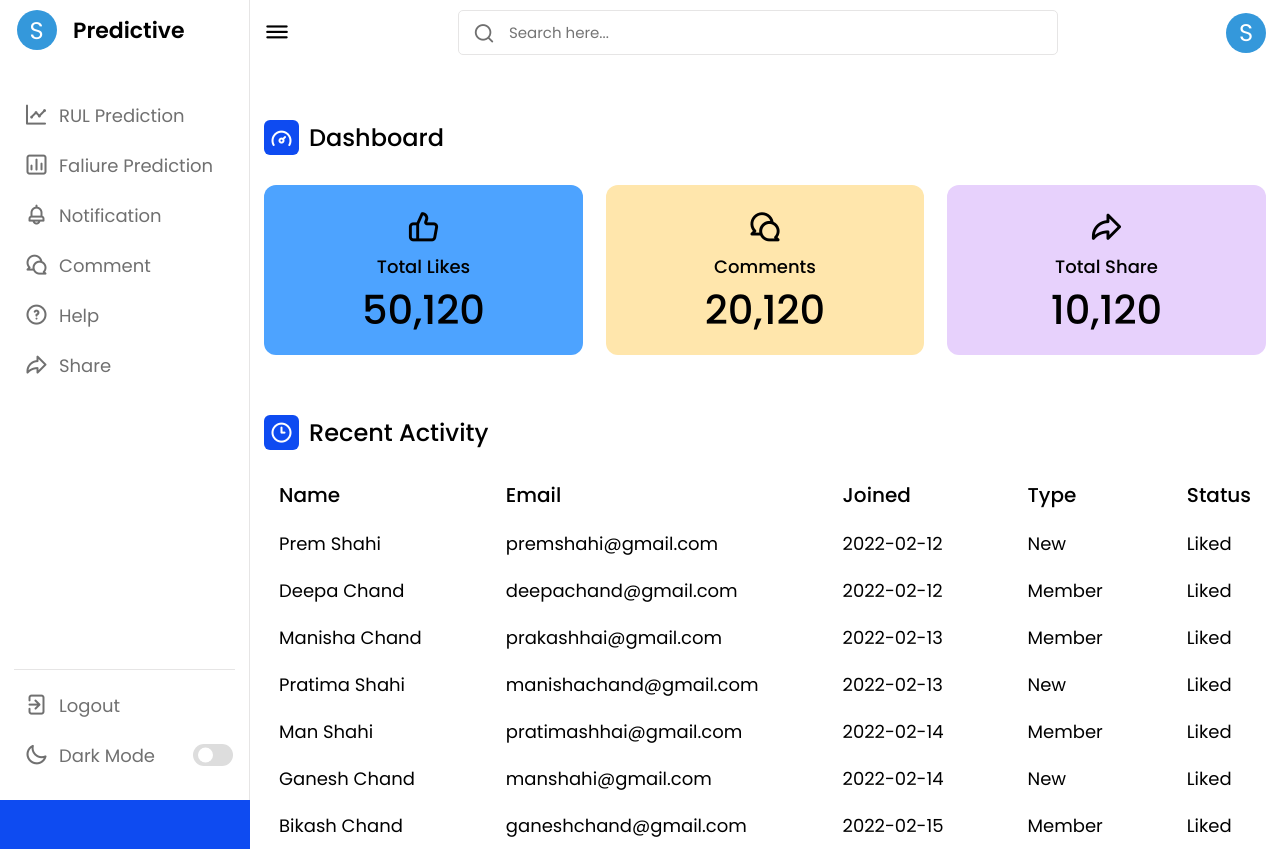
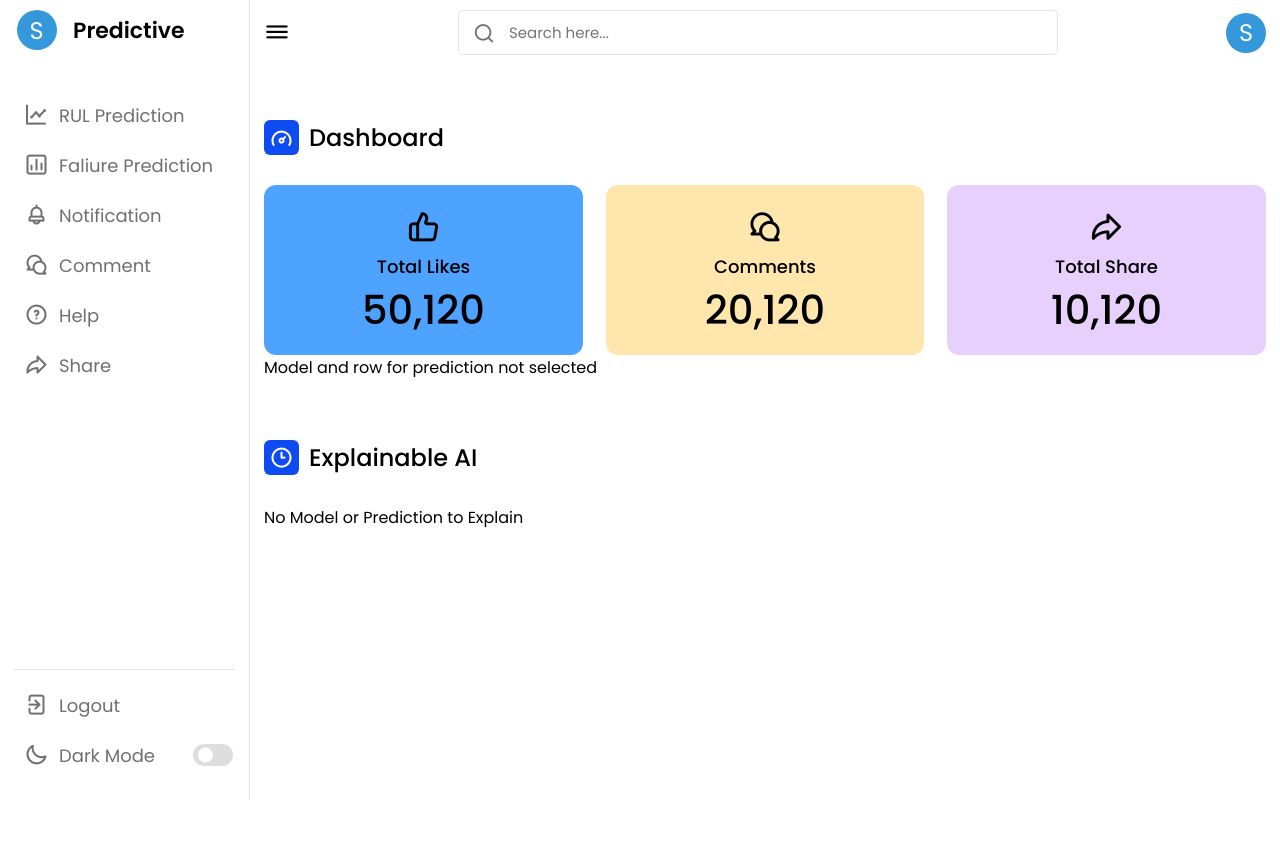
Before and after one commit to ShreyashChacharkar/Fault-diagnosis, a Flask app: page /#help in a window 1280 px wide. After the commit the page ends 800 px from the top, so only its background shows below. Run offline with Flask 3, Linux system fonts and the light colour scheme; parts of the project's set-up code (start-up, migrations or seed data) failed here and were passed over; some libraries are stand-ins or nearby versions.

Commit message:
version 1|web-dashboard

```diff
--- a/web-dashboard/app.py
+++ b/web-dashboard/app.py
@@ -1,27 +1,65 @@
-from flask import Flask, render_template, request
-from utlis import GrpahBuilder
+from flask import Flask, render_template, request, jsonify,url_for
+from utlis import GrpahBuilder, modelselect
 import pandas as pd
 import numpy as np
 import plotly.express as px
+#import important liberies
+
+from sklearn.preprocessing import StandardScaler, LabelEncoder
+from sklearn.metrics import confusion_matrix, accuracy_score
+from sklearn.model_selection import cross_val_score, KFold, train_test_split
+
+# # Import the required libraries
+from sklearn.linear_model import LogisticRegression
+from sklearn.svm import SVC
+from sklearn.tree import DecisionTreeClassifier
+from sklearn.ensemble import RandomForestClassifier
+from sklearn.naive_bayes import GaussianNB
+from sklearn.neighbors import KNeighborsClassifier
+import xgboost as xgb
+import ast
+
 
 app = Flask(__name__)
 
 
-
+df = pd.read_csv("dataset\dashboard.csv")
 gb = GrpahBuilder()
 
 @app.route('/')
 @app.route('/rulprediction')
-def home():
-    fig = gb.graph()
-    return render_template('index.html', result = fig.to_html())
+def rulprediction():
+    return render_template('index.html',data="data", dataframe=df)
+
+@app.route('/predict', methods=['GET', 'POST'])
+def make_prediction():
+    smodel = str(request.form["model"])
+    input_data = request.form.getlist("input_data")
+    if smodel=="None":
+        prediction=False
+    elif len(input_data[0])==0:
+        prediction=False
+    else:
+        model = modelselect(smodel)
+        sc = modelselect('Standard scalar')
+        ls = ast.literal_eval(input_data[0])
+        sc_data = sc.transform([ls[1:]])
+        prediction = model.predict(sc_data)[0]
+    return render_template('index.html',data="data", dataframe=df, result=prediction)
+
+@app.route('/radio', methods=['POST'])
+def radio_form():
+    selected_option = request.form.get('options')
+
+    predict_url = url_for('make_prediction')
+    return render_template('index.html', data="data", dataframe=df, option=selected_option, predict_url=predict_url)
 
 @app.route('/failureprediction')
 def failureprediction():
     fig = gb.scatter_graph()
-    return render_template('index.html',  result = fig.to_html())
+    return render_template('index.html', dataframe=None)
 
-@app.route('/#notification')
+@app.route('/notification')
 def notification():
     return render_template('index.html', content='notification')
 
--- a/web-dashboard/static/script.js
+++ b/web-dashboard/static/script.js
@@ -41,3 +41,47 @@ $(document).ready(function() {
         }, 800);
     });
 });
+
+
+function predictFunction(button) {
+    var row = button.closest('tr');
+    var cells = row.querySelectorAll('td');
+    var rowData = [];
+    for (var i = 0; i < cells.length; i++) {
+        rowData.push(cells[i].textContent.trim());
+    }
+
+    // Set the input_data field value
+    document.querySelector('input[name="input_data"]').value = JSON.stringify(rowData);
+
+    // Send an AJAX request to the server
+    $.ajax({
+        type: 'POST',
+        url: '/submit',
+        data: $('form').serialize(),
+        success: function(response) {
+            // Handle the response from the server (e.g., update the table with prediction results)
+            $('.result').html("Prediction Result: " + response);
+        },
+        error: function(error) {
+            // Handle errors, if any
+            $('.result').html("Error: " + error);
+        }
+    });
+}
+// Include jQuery library for AJAX
+
+const radioButtons = document.querySelectorAll('input[type="radio"]');
+
+radioButtons.forEach(radioButton => {
+    radioButton.addEventListener('change', function() {
+        const selectedOption = this.value;
+        fetch('/update_option', {
+            method: 'POST',
+            body: JSON.stringify({ selectedOption }),
+            headers: {
+                'Content-Type': 'application/json'
+            }
+        });
+    });
+})
--- a/web-dashboard/static/style.css
+++ b/web-dashboard/static/style.css
@@ -472,3 +472,33 @@ nav.close ~ .dashboard .top{
         width: 100%;
     }
 }
+
+/* Add some basic styles to the button */
+.unicons-button {
+    background-color: #3498db;
+    color: #fff;
+    border: none;
+    padding: 10px 20px;
+    cursor: pointer;
+    border-radius: 5px;
+}
+
+/* Style the Unicons icon inside the button */
+.unicons-button i {
+    /* font-size: 24px; */
+    margin-right: 5px; /* Add some spacing between the icon and text */
+}
+
+.scrollable-table {
+    max-height: 200px;
+    overflow-y: scroll;
+}
+table {
+    width: 100%;
+    border-collapse: collapse;
+}
+th, td {
+    border: 1px solid #dddddd;
+    text-align: left;
+    padding: 8px;
+}
--- a/web-dashboard/templates/index.html
+++ b/web-dashboard/templates/index.html
@@ -36,7 +36,7 @@
                     <i class="uil uil-chart"></i>
                     <span class="link-name">Faliure Prediction</span>
                 </a></li>
-                <li><a href="#notification">
+                <li><a href="notification">
                     <i class="uil uil-bell"></i>
                     <span class="link-name">Notification</span>
                 </a></li>
@@ -93,8 +93,47 @@
                     <i class="uil uil-tachometer-fast-alt"></i>
                     <span class="text">Dashboard</span>
                 </div>
-                {% if result %}
-                    {{result|safe}}
+                {% if data %}
+                    <form action="/predict" method="post">
+                    <label for="model">Select a  model:</label>
+                    <select id="model" name="model">
+                        <option value="None">None</option>
+                        <option value="XGBoost">XGBoost</option>
+                        <option value="Logistic Regression">Logistic Regression</option>
+                        <option value="Decision Tree">Decision Tree</option>
+                        <option value="Random Forest">Random Forest</option>
+                        <option value="Naive Bayes">Naive Bayes</option>
+                        <option value="K-Nearest Neighbors">K-Nearest Neighbors</option>
+                    </select><br><br>
+                    <input type="hidden" name="input_data" value="{{value}}">
+                    <div class="scrollable-table">
+                        <table border="1">
+                            <thead>
+                                <tr>
+                                    {% for col in dataframe.columns %}
+                                        <th>{{ col }}</th>
+                                    {% endfor %}
+                                </tr>
+                            </thead>
+                            <tbody>
+                                {% for row in dataframe.itertuples() %}
+                                    <tr>
+                                        {% for value in row[1:] %}
+                                            <td>
+                                                {% if value == 'predict' %}
+                                                <button class="predict-button" type="button" onclick="predictFunction(this)">Predict</button>
+                                                {% else %}
+                                                    {{ value }}
+                                                {% endif %}
+                                            </td>
+                                        {% endfor %}
+                                    </tr>
+                                {% endfor %}
+                            </tbody>
+                        </table>
+                    </div>
+                    <input type="submit" value="Predict">
+                </form>
                 {% else %}
                         <div class="boxes">
                             <div class="box box1">
@@ -115,65 +154,42 @@
                         </div>
                 {% endif %}
             </div>
+            <div class="prediction-section">
+                {% if result %}
+                <span class="text">{{result}}</span>
 
                 <div class="activity">
                     <div class="title">
                         <i class="uil uil-clock-three"></i>
-                    <span class="text">Recent Activity</span>
+                        <span class="text">Explainable AI</span>
                     </div>
 
                     <div class="activity-data">
-                    <div class="data names">
-                        <span class="data-title">Name</span>
-                        <span class="data-list">Prem Shahi</span>
-                        <span class="data-list">Deepa Chand</span>
-                        <span class="data-list">Manisha Chand</span>
-                        <span class="data-list">Pratima Shahi</span>
-                        <span class="data-list">Man Shahi</span>
-                        <span class="data-list">Ganesh Chand</span>
-                        <span class="data-list">Bikash Chand</span>
+                        <form action="/radio" method="post">
+                            <p>Select one of the following options:</p>
+                            <input type="radio" id="option1" name="options" value="Lime">
+                            <label for="Lime">Lime</label>
+
+                            <input type="radio" id="option2" name="options" value="Shap">
+                            <label for="Shap">Shap</label>
+
+                            <input type="radio" id="#Lime" name="options" value="Saliancy Feature">
+                            <label for="Saliancy Feature">Saliancy Feature</label>
+                            <input type="submit" value="Show">
+                        </form>
                     </div>
-                    <div class="data email">
-                        <span class="data-title">Email</span>
-                        <span class="data-list">premshahi@gmail.com</span>
-                        <span class="data-list">deepachand@gmail.com</span>
-                        <span class="data-list">prakashhai@gmail.com</span>
-                        <span class="data-list">manishachand@gmail.com</span>
-                        <span class="data-list">pratimashhai@gmail.com</span>
-                        <span class="data-list">manshahi@gmail.com</span>
-                        <span class="data-list">ganeshchand@gmail.com</span>
+                    {% if option %}
+                    <span class="text">{{option}}</span>
+                    {% endif %}
+                {% else %}
+                    <p>Model and row for prediction not selected</p>
+                    <div class="activity">
+                        <div class="title">
+                            <i class="uil uil-clock-three"></i>
+                            <span class="text">Explainable AI</span>
                         </div>
-                    <div class="data joined">
-                        <span class="data-title">Joined</span>
-                        <span class="data-list">2022-02-12</span>
-                        <span class="data-list">2022-02-12</span>
-                        <span class="data-list">2022-02-13</span>
-                        <span class="data-list">2022-02-13</span>
-                        <span class="data-list">2022-02-14</span>
-                        <span class="data-list">2022-02-14</span>
-                        <span class="data-list">2022-02-15</span>
-                    </div>
-                    <div class="data type">
-                        <span class="data-title">Type</span>
-                        <span class="data-list">New</span>
-                        <span class="data-list">Member</span>
-                        <span class="data-list">Member</span>
-                        <span class="data-list">New</span>
-                        <span class="data-list">Member</span>
-                        <span class="data-list">New</span>
-                        <span class="data-list">Member</span>
-                    </div>
-                    <div class="data status">
-                        <span class="data-title">Status</span>
-                        <span class="data-list">Liked</span>
-                        <span class="data-list">Liked</span>
-                        <span class="data-list">Liked</span>
-                        <span class="data-list">Liked</span>
-                        <span class="data-list">Liked</span>
-                        <span class="data-list">Liked</span>
-                        <span class="data-list">Liked</span>
-                    </div>
-                </div>
+                        <span class="text">No Model or Prediction to Explain</span>
+                {% endif %}
             </div>
         </div>
     </section>
```
Also changed, not shown: web-dashboard/utlis.py (+35 -0 lines). Lines whose indentation alone changed are shown as unchanged.
